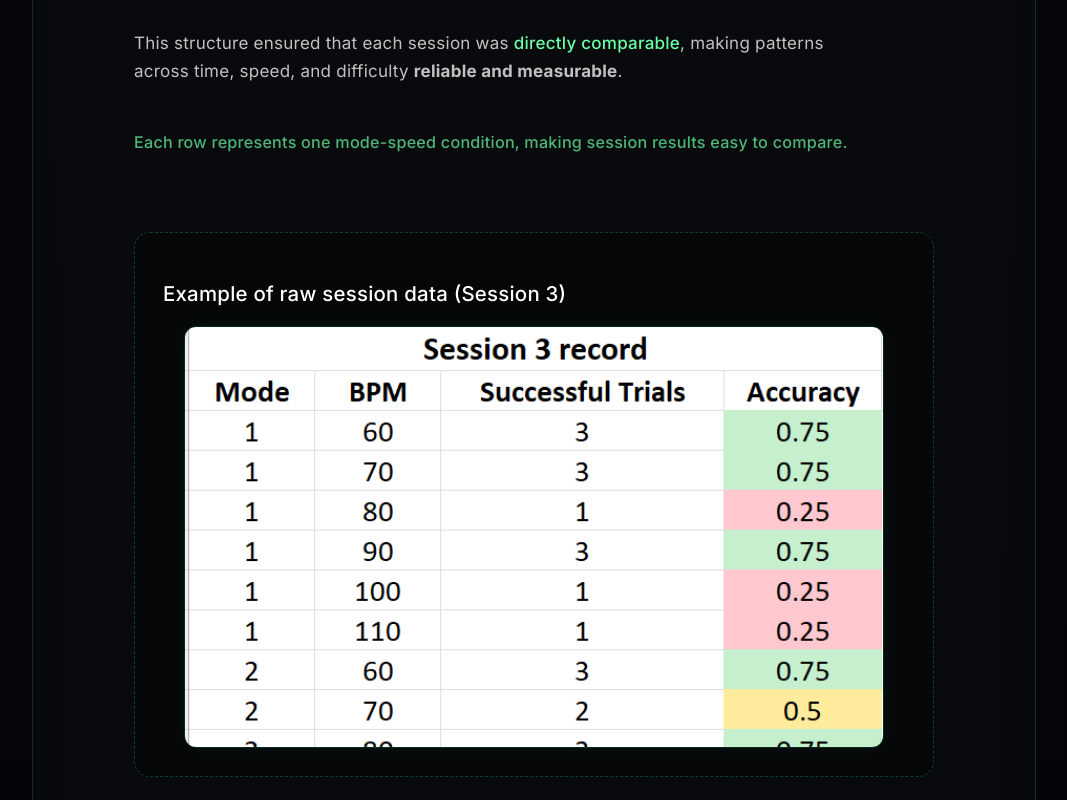
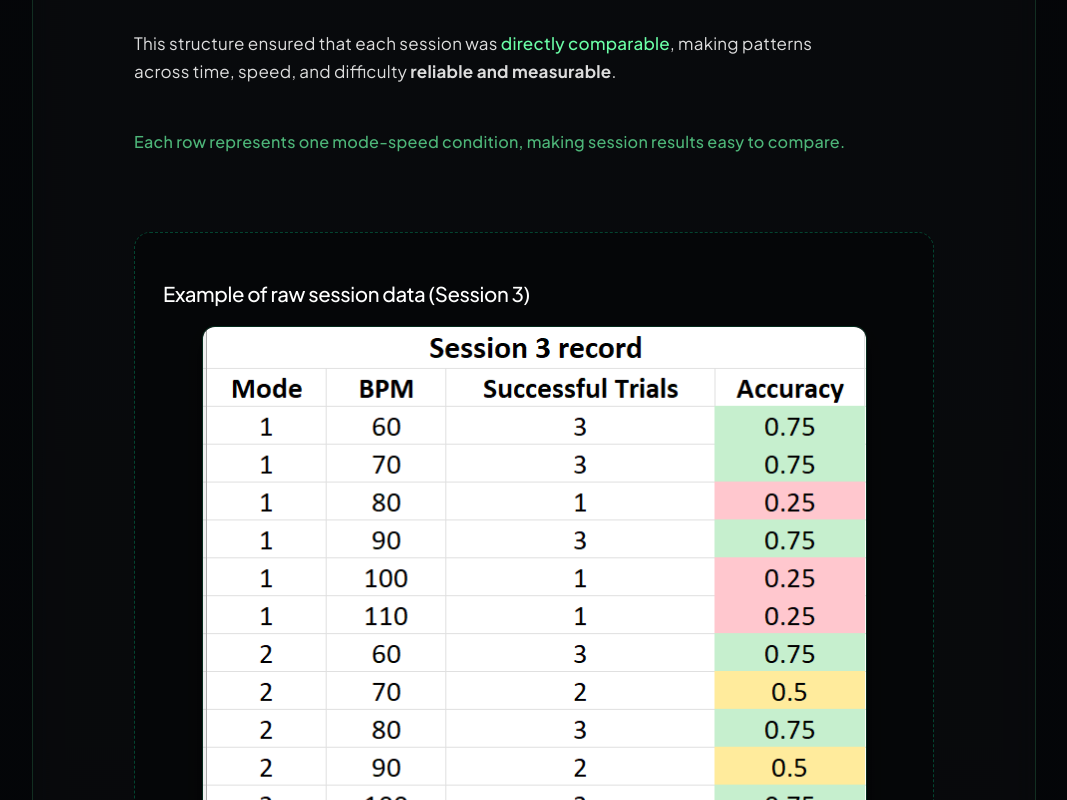
Before and after one commit to rishav-basnet/Guitar-Learning-Research-Website, a React (Vite) app: page / in a window 1280 px wide. Shown: the part 4040-4840 px from the top of the page, without its empty margins (106-1173 px from the left). Built offline with nearby package versions, Linux system fonts and the light colour scheme.

Commit message:
Fix session image rendering and unify typography across sections

```diff
--- a/src/App.css
+++ b/src/App.css
@@ -48,7 +48,8 @@
 }
 
 h1,
-h2 {
+h2,
+h3 {
   font-weight: 600;
   letter-spacing: -0.02em;
 }
@@ -69,6 +70,7 @@ h2 span {
 p {
   margin-bottom: 24px;
   line-height: 1.65;
+  color: rgba(245, 245, 245, 0.9);
 }
 
 /* ----- Card ----- */
@@ -335,12 +337,6 @@ button:hover {
   padding-block: clamp(3.5rem, 10vw, var(--sp-24)) clamp(2.5rem, 6vw, var(--sp-20));
   border-bottom: 1px solid rgba(36, 48, 68, 0.9);
   box-shadow: 0 24px 80px rgba(0, 0, 0, 0.35);
-  font-family:
-    'Plus Jakarta Sans',
-    'Inter',
-    system-ui,
-    -apple-system,
-    sans-serif;
 }
 
 .hero::before {
@@ -686,7 +682,7 @@ section {
   margin: 0 0 24px;
   line-height: 1.65;
   max-width: 720px;
-  color: rgba(255, 255, 255, 0.75);
+  color: rgba(245, 245, 245, 0.9);
 }
 
 .section-content p:last-child {
@@ -1008,7 +1004,7 @@ section {
 .section-content .chart-caption {
   margin: 10px 0 0;
   font-size: 0.85rem;
-  color: rgba(255, 255, 255, 0.5);
+  color: rgba(195, 201, 199, 0.88);
   line-height: 1.5;
   max-width: none;
 }
@@ -1112,27 +1108,30 @@ section {
 }
 
 .session-image-container {
-  max-width: 700px;
+  width: 100%;
+  max-width: 665px;
   margin: 20px auto 0;
+  display: flex;
+  justify-content: center;
+  align-items: center;
   border-radius: 12px;
-  overflow: hidden;
   border: 1px solid rgba(0, 255, 150, 0.15);
-  box-shadow: 0 0 20px rgba(0, 255, 150, 0.05);
+  box-shadow: 0 8px 24px rgba(0, 0, 0, 0.26);
   cursor: zoom-in;
-  transition: transform 0.2s ease;
+  transition: transform 0.2s ease, box-shadow 0.2s ease;
 }
 
 .session-image-container:hover {
-  transform: scale(1.01);
+  transform: scale(1.02);
+  box-shadow: 0 12px 30px rgba(0, 0, 0, 0.32);
 }
 
 .session-image-container img {
   width: 100%;
   height: auto;
-  max-height: 420px;
-  object-fit: cover;
-  object-position: top;
+  object-fit: contain;
   display: block;
+  border-radius: 12px;
 }
 
 .session-caption {
@@ -1384,6 +1383,8 @@ section {
 h1,
 h2,
 h3 {
+  font-weight: 600;
+  letter-spacing: -0.02em;
   line-height: 1.2;
   margin-bottom: 12px;
 }
@@ -1391,7 +1392,7 @@ h3 {
 p {
   margin-bottom: 24px;
   line-height: 1.7;
-  color: rgba(255, 255, 255, 0.8);
+  color: rgba(245, 245, 245, 0.9);
 }
 
 .section-content p + p {
--- a/src/index.css
+++ b/src/index.css
@@ -10,9 +10,9 @@
   --border-strong: #3a3a3a;
 
   /* Text */
-  --text: #eaeaea;
-  --text-muted: #b0b0b0;
-  --text-faint: #888888;
+  --text: #f1f3f2;
+  --text-muted: #c3c9c7;
+  --text-faint: #9aa19f;
 
   /* Accent */
   --accent: #2ef0a0;
@@ -71,6 +71,7 @@
   --grid-gap: 24px;
 
   font-family:
+    'Plus Jakarta Sans',
     'Inter',
     system-ui,
     -apple-system,
@@ -104,7 +105,17 @@ body {
   min-height: 100vh;
   text-wrap: pretty;
   position: relative;
-  font-family: 'Inter', sans-serif;
+  font-family:
+    'Plus Jakarta Sans',
+    'Inter',
+    system-ui,
+    -apple-system,
+    BlinkMacSystemFont,
+    'Segoe UI',
+    sans-serif;
+  color: #f5f5f5;
+  -webkit-font-smoothing: antialiased;
+  -moz-osx-font-smoothing: grayscale;
   background: linear-gradient(180deg, #05070a 0%, #020305 100%);
 }
 
```
